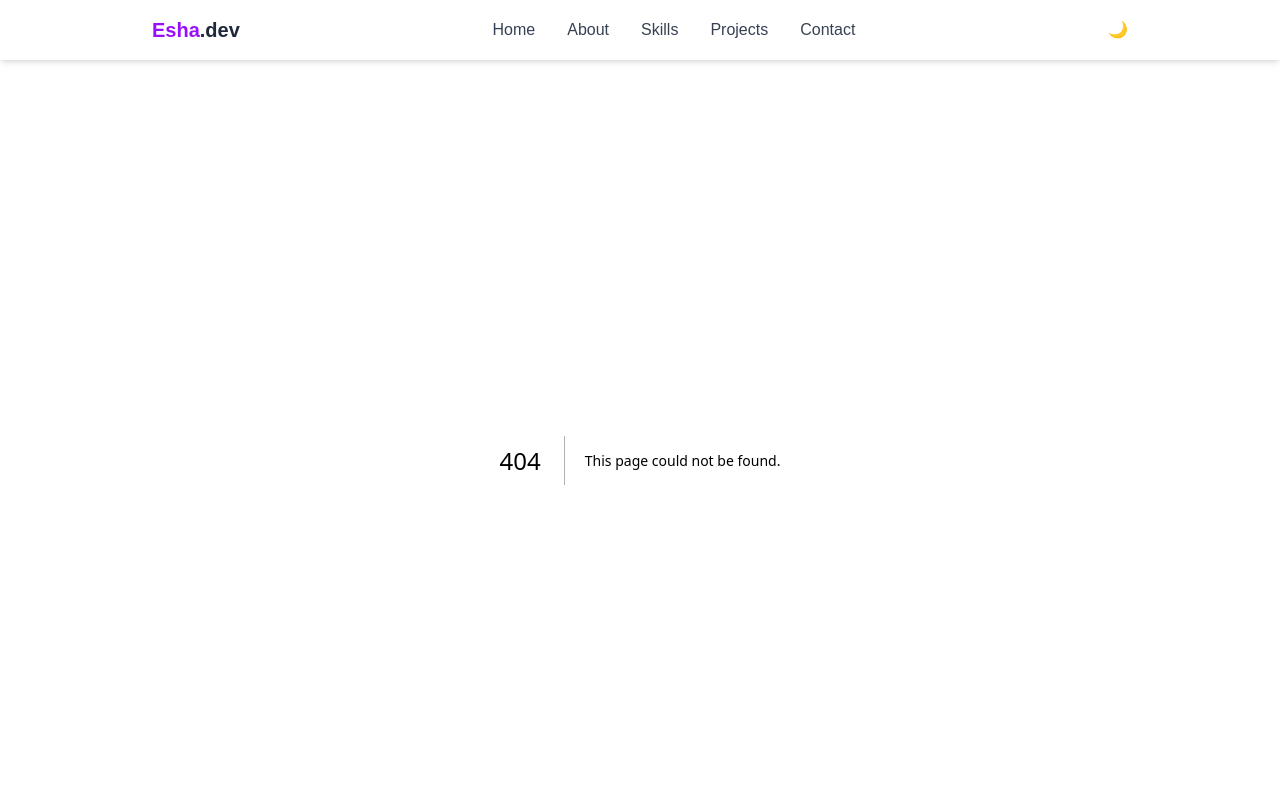
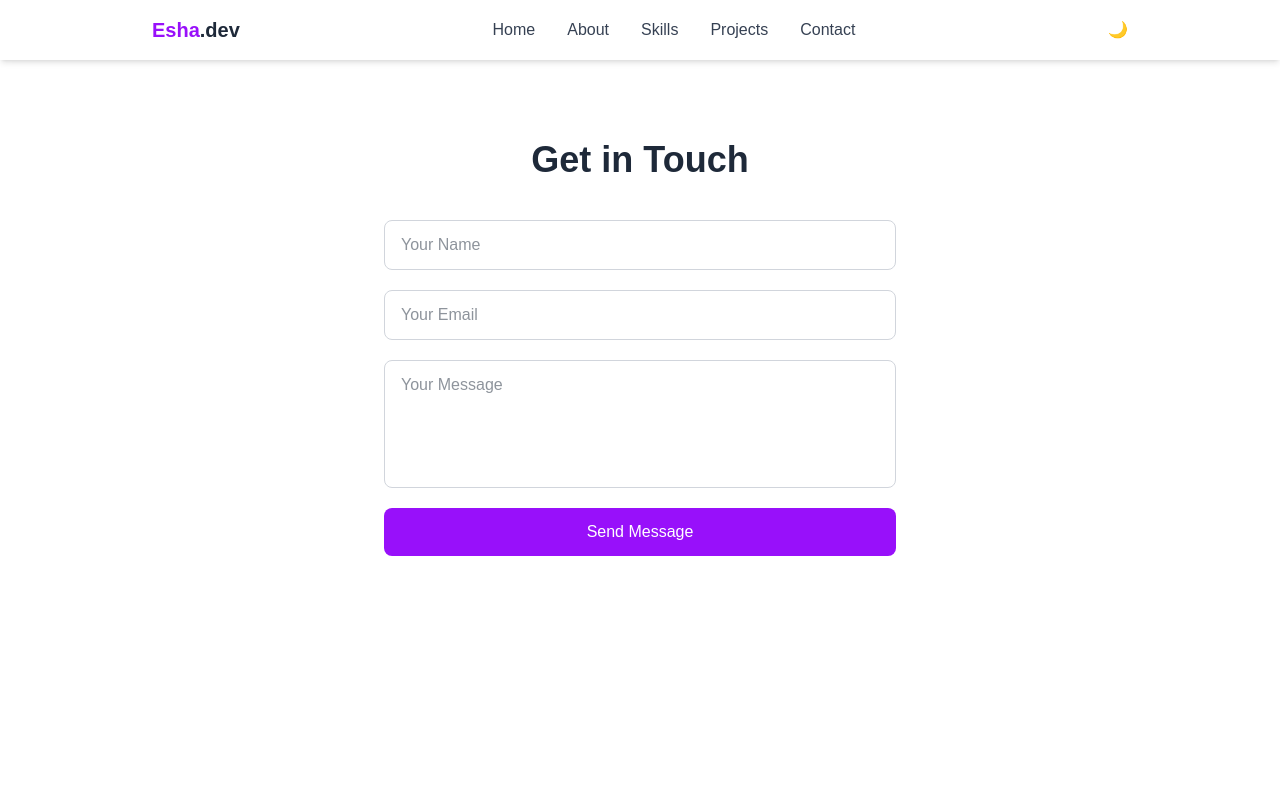
Before and after one commit to EshaLokhande/eshas-portfolio, a Next.js app: page /contact in a window 1280 px wide. Before the commit this address had no page. Shown: the top 800 px of the page. Built offline with nearby package versions, Linux system fonts and the light colour scheme.

Commit message:
Add working Contact page with EmailJs integration

```diff
--- /dev/null
+++ b/src/app/contact/page.js
@@ -0,0 +1,85 @@
+"use client";
+
+import { useState } from "react";
+import emailjs from "@emailjs/browser";
+
+export default function Contact() {
+    const [formData, setFormData] = useState(
+        {
+            name: "",
+            email: "",
+            message: ""
+        }
+    );
+
+    const [status, setStatus] = useState("");
+
+    function handleChange(e) {
+        setFormData({...formData ,[e.target.name]:e.target.value})
+    }
+
+    function handleSubmit(e) {
+        e.preventDefault();
+        setStatus("sending");
+
+        emailjs.send("service_2prbekp" , "template_p6a33yq" , formData,
+            "kErfTdqjMnt1scxuA")
+            .then(() => {
+                setStatus("success");
+                setFormData({ name: "", email: "", message: "" });
+            })
+            .catch((error) => {
+                // setStatus("error");
+                 console.log("EmailJS error:", error);
+                 setStatus("error");
+            })
+    }
+
+    return (
+        <main className="min-h-screen px-6 py-20 bg-white dark:bg-gray-950">
+            <h1 className="text-4xl font-bold text-gray-800 dark:text-gray-100 mb-10 text-center">Get in Touch</h1>
+
+            <form onSubmit={handleSubmit} className="max-w-lg mx-auto flex flex-col gap-5">
+                <input
+                    type="text"
+                    name="name"
+                    placeholder="Your Name"
+                    value={formData.name}
+                    onChange={handleChange}
+                    required
+                    className="px-4 py-3 rounded-lg border border-gray-300 dark:border-gray-700 bg-white dark:bg-gray-900 text-gray-800 dark:text-gray-100 focus:outline-none focus:ring-2 focus:ring-purple-500"
+                />
+
+                <input
+                    type="email"
+                    name="email"
+                    placeholder="Your Email"
+                    value={formData.email}
+                    onChange={handleChange}
+                    required
+                    className="px-4 py-3 rounded-lg border border-gray-300 dark:border-gray-700 bg-white dark:bg-gray-900 text-gray-800 dark:text-gray-100 focus:outline-none focus:ring-2 focus:ring-purple-500"
+                />
+
+                <textarea
+                    name="message"
+                    placeholder="Your Message"
+                    value={formData.message}
+                    onChange={handleChange}
+                    required
+                    className="px-4 py-3 rounded-lg border border-gray-300 dark:border-gray-700 bg-white dark:bg-gray-900 text-gray-800 dark:text-gray-100 focus:outline-none focus:ring-2 focus:ring-purple-500 h-32 resize-none"
+                />
+
+                <button
+                    type="submit"
+                    disabled={status === "sending"}
+                    className="bg-purple-600 text-white font-medium py-3 rounded-lg transition hover:bg-purple-700 hover:scale-[1.02] disabled:opacity-50"
+                    >
+                    {status === "sending" ? "Sending..." : "Send Message"}
+               </button>
+            </form>
+
+            {status === "success" && <p className="text-green-600 dark:text-green-400 text-center font-medium">Message sent successfully! 🎉</p>}
+            {status === "error" && <p className="text-red-600 dark:text-red-400 text-center font-medium">Something went wrong. Please try again.</p>}
+        </main>
+    );
+}
--- a/src/app/layout.js
+++ b/src/app/layout.js
@@ -2,6 +2,10 @@ import { Geist, Geist_Mono } from "next/font/google";
 import "./globals.css";
 import Navbar from "@/components/Navbar";
 import About from "./about/page";
+import Skills from "./skills/page";
+import Projects from "./projects/page";
+import Contact from "./contact/page";
+
 
 const geistSans = Geist({
   variable: "--font-geist-sans",
@@ -27,7 +31,10 @@ export default function RootLayout({ children }) {
       <body className="min-h-full flex flex-col">
         <Navbar />
          {children}  {/*Next.js automatically puts page.js's content HERE */}
-        <About/>
+        <About />
+        <Skills />
+        <Projects />
+        <Contact/>
       </body>
     </html>
   );
```
Also changed, not shown: 1 other file (tests, documents, lock files or other folders).
